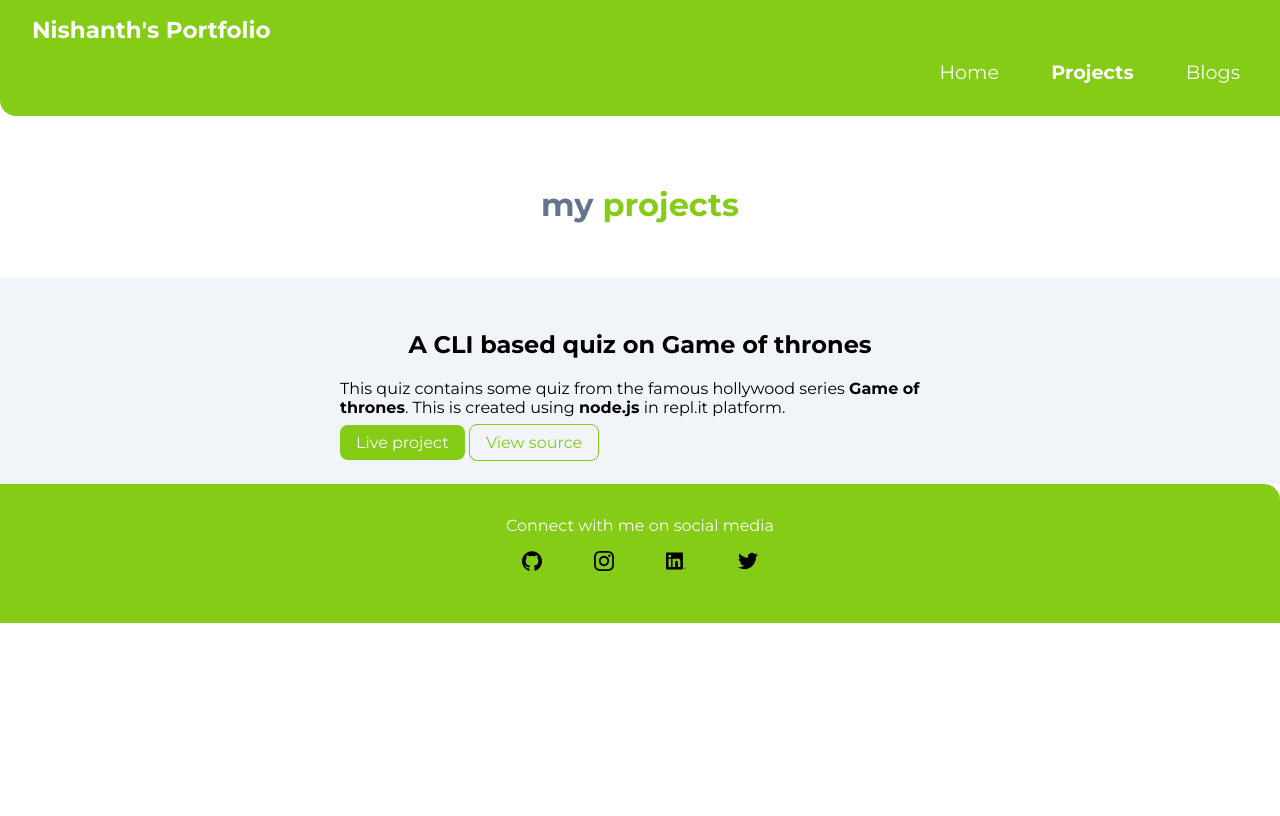
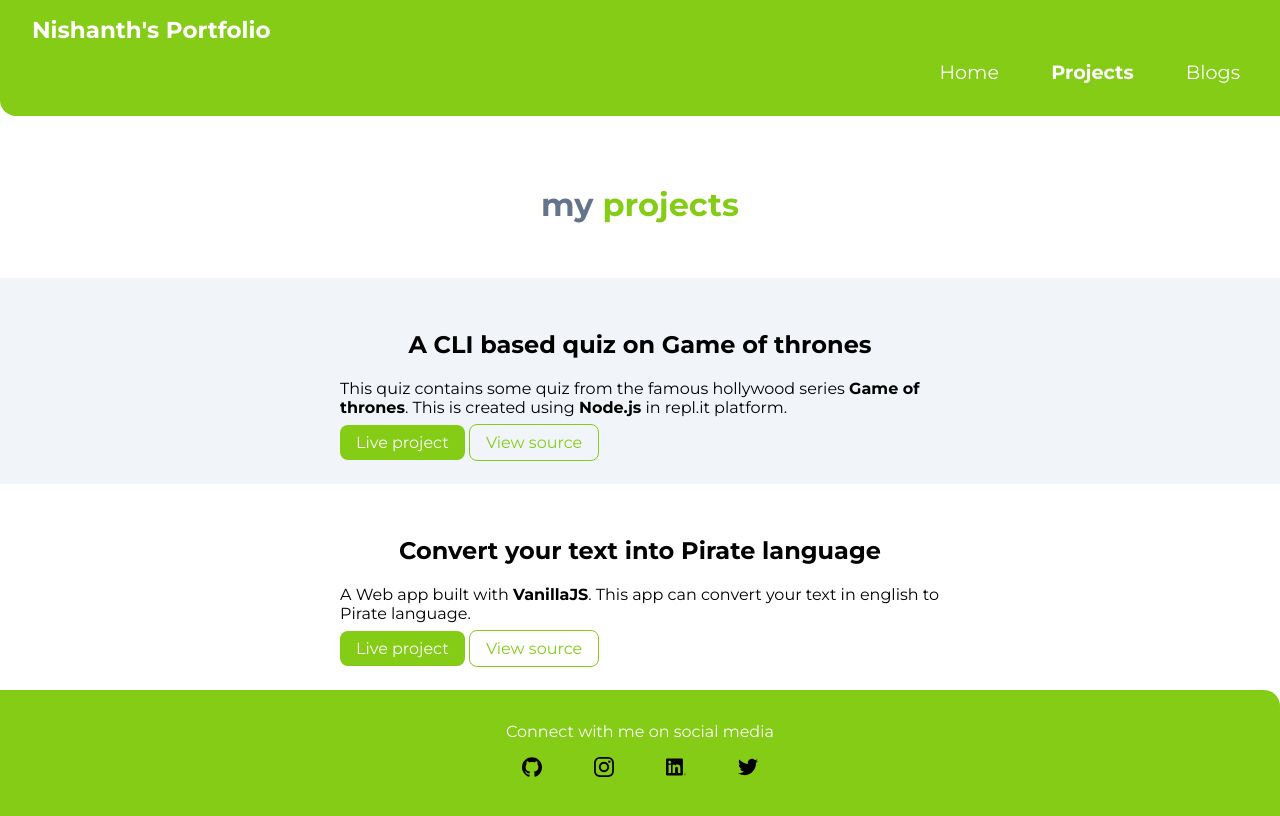
Before and after one commit to nishanth3012000/Nishanth_portfolio, a plain HTML site: page projects.html in a window 1280 px wide. Drawn offline with Linux system fonts and the light colour scheme.

Commit message:
added projects

```diff
--- a/projects.html
+++ b/projects.html
@@ -33,7 +33,7 @@
         <div class="container container-center">
             <h1>A CLI based quiz on <span class="heading-inverted">Game of thrones</span></h1>
             <p>This quiz contains some quiz from the famous hollywood series <strong>Game of thrones</strong>. This is
-                created using <strong>node.js</strong> in repl.it platform.</p>
+                created using <strong>Node.js</strong> in repl.it platform.</p>
             <a class="link link-primary"
                 href="https://replit.com/@Nishanth-bharat/Game-of-thrones-quiz-1?embed=1&output=1">Live project</a>
             <a class="link link-secondary" href="https://github.com/nishanth3012000/Game-of-thrones-Quiz">View
@@ -41,6 +41,18 @@
 
         </div>
     </section>
+
+        <section class="section">
+            <div class="container container-center">
+                <h1>Convert your text into Pirate language</h1>
+                <p>A Web app built with <strong>VanillaJS</strong>. This app can convert your text in english to Pirate
+                    language.</p>
+                <a class="link link-primary" href="https://pirate-funtranslation.netlify.app/">Live project</a>
+                <a class="link link-secondary" href="https://github.com/nishanth3012000/Pirate_speak">View
+                    source</a>
+            </div>
+        </section>
+
 
 
 
--- a/styles.css
+++ b/styles.css
@@ -106,7 +106,10 @@ hr {
 
 .section {
     padding: 2rem;
+    background-color: none;
 }
+
+
 
 .section h1 {
     text-align: center;
@@ -125,6 +128,7 @@ hr {
     text-align: center;
     color: white;
     border-top-right-radius: 1rem;
+
 }
 
 .footer.link {
```
Lines whose indentation alone changed are shown as unchanged.
